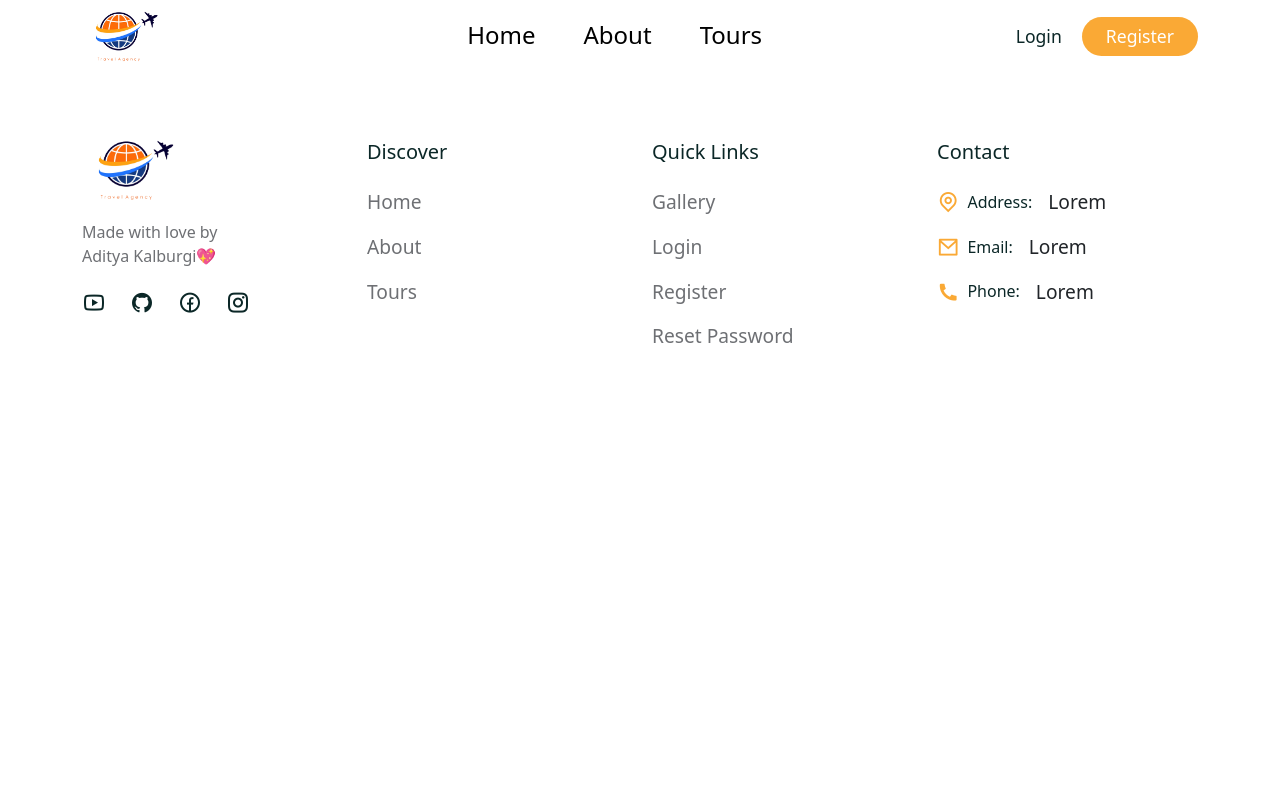
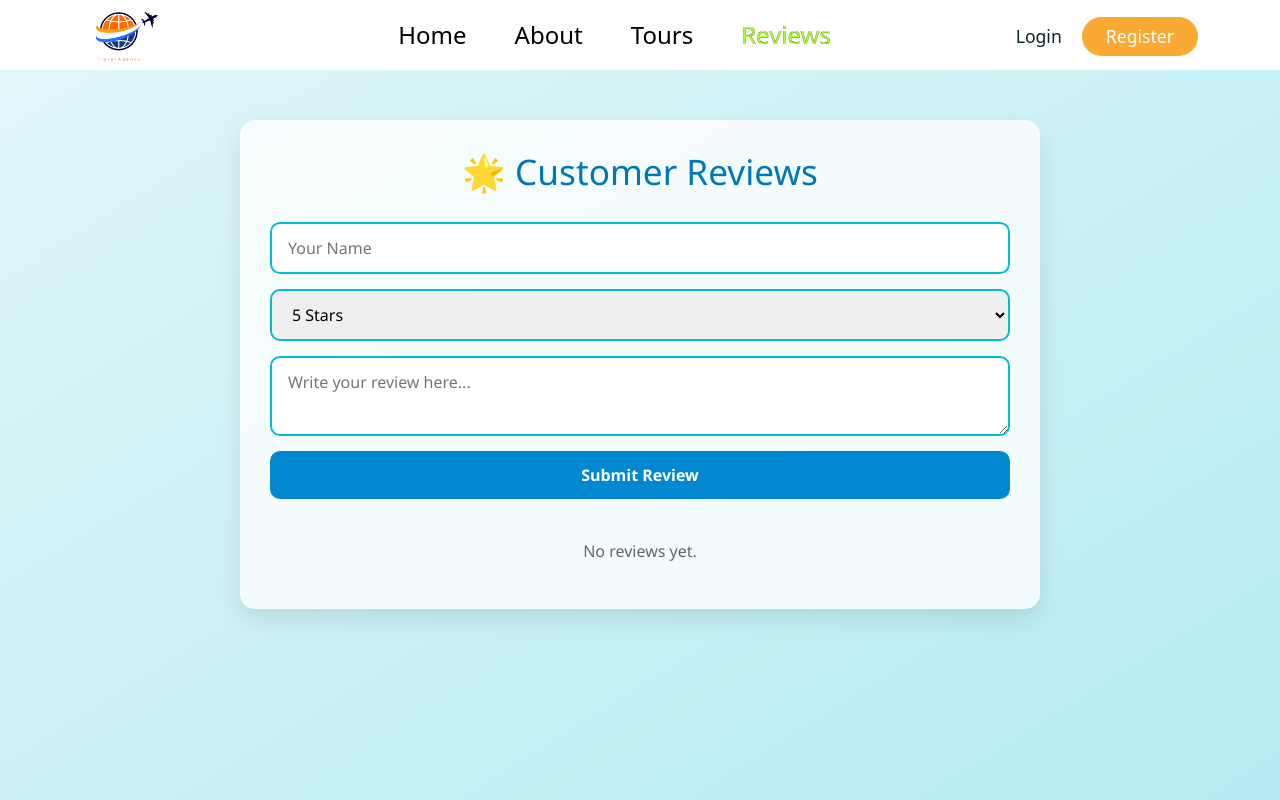
Before and after one commit to adityakalburgi/Travel_ageny_website, a React (Create React App) app in the folder frontend/: page /reviews in a window 1280 px wide. Shown: the top 800 px of the page. Built offline with nearby package versions, Linux system fonts and the light colour scheme; a web font is replaced by a local one.

Commit message:
Customer Reviews And Ratings Section Added

```diff
--- a/frontend/src/components/Header/Header.jsx
+++ b/frontend/src/components/Header/Header.jsx
@@ -1,11 +1,11 @@
 import React, { useEffect, useRef, useContext } from 'react'
 import { Container, Row, Button } from 'reactstrap'
 import { NavLink, Link, useNavigate } from 'react-router-dom'
-import Logo from '../../assets/images/logo.png'
 import Logo1 from '../../assets/images/logo1.png'
 import "./header.css"
 import { AuthContext } from '../../context/AuthContext'
 
+// ✅ Added Customer Reviews route here
 const nav__links = [
    {
       path: '/home',
@@ -18,6 +18,10 @@ const nav__links = [
    {
       path: '/tours',
       display: 'Tours'
+   },
+   {
+      path: '/reviews',    // ✅ New nav link
+      display: 'Reviews'
    },
 ]
 
@@ -44,9 +48,8 @@ const Header = () => {
 
    useEffect(() => {
       stickyHeaderFunc()
-
-      return window.removeEventListener('scroll', stickyHeaderFunc)
-   })
+      return () => window.removeEventListener('scroll', stickyHeaderFunc)
+   }, [])
 
    const toggleMenu = () => menuRef.current.classList.toggle('show__menu')
 
@@ -57,40 +60,53 @@ const Header = () => {
                <div className="nav__wrapper d-flex align-items-center justify-content-between">
                   {/* ========== LOGO ========== */}
                   <div className="logo">
-                     <img src={Logo1} alt="" />
+                     <img src={Logo1} alt="logo" />
                   </div>
-                  {/* ========================== */}
 
-                  {/* ========== MENU START ========== */}
+                  {/* ========== MENU ========== */}
                   <div className="navigation" ref={menuRef} onClick={toggleMenu}>
                      <ul className="menu d-flex align-items-center gap-5">
                         {
                            nav__links.map((item, index) => (
                               <li className="nav__item" key={index}>
-                                 <NavLink to={item.path} className={navClass => navClass.isActive ? 'active__link' : ''}>{item.display}</NavLink>
+                                 <NavLink
+                                    to={item.path}
+                                    className={navClass =>
+                                       navClass.isActive ? 'active__link' : ''
+                                    }
+                                 >
+                                    {item.display}
+                                 </NavLink>
                               </li>
                            ))
                         }
                      </ul>
                   </div>
-                  {/* ================================ */}
 
+                  {/* ========== AUTH + MOBILE ========== */}
                   <div className="nav__right d-flex align-items-center gap-4">
                      <div className="nav__btns d-flex align-items-center gap-2">
                         {
-                           user ? <> <h5 className='mb-0'>{user.username}</h5>
+                           user ? (
+                              <>
+                                 <h5 className='mb-0'>{user.username}</h5>
                                  <Button className='btn btn-dark' onClick={logout}>Logout</Button>
-                              </> : <>
-                                 <Button className='btn secondary__btn'><Link to='/login'>Login</Link></Button>
-                                 <Button className='btn primary__btn'><Link to='/register'>Register</Link></Button>
                               </>
+                           ) : (
+                              <>
+                                 <Button className='btn secondary__btn'>
+                                    <Link to='/login'>Login</Link>
+                                 </Button>
+                                 <Button className='btn primary__btn'>
+                                    <Link to='/register'>Register</Link>
+                                 </Button>
+                              </>
+                           )
                         }
-                        {/* <Button className='btn secondary__btn'><Link to='/login'>Login</Link></Button>
-                        <Button className='btn primary__btn'><Link to='/register'>Register</Link></Button> */}
                      </div>
 
                      <span className="mobile__menu" onClick={toggleMenu}>
-                        <i class="ri-menu-line"></i>
+                        <i className="ri-menu-line"></i>
                      </span>
                   </div>
                </div>
--- /dev/null
+++ b/frontend/src/components/ReviewForm.jsx
@@ -0,0 +1,56 @@
+import { useState } from "react";
+
+const ReviewForm = ({ onAddReview }) => {
+  const [name, setName] = useState("");
+  const [rating, setRating] = useState("5");
+  const [text, setText] = useState("");
+
+  const handleSubmit = (e) => {
+    e.preventDefault();
+    if (!name || !text) return;
+
+    const newReview = {
+      id: Date.now(),
+      name,
+      rating,
+      text,
+    };
+
+    onAddReview(newReview);
+    setName("");
+    setRating("5");
+    setText("");
+  };
+
+  return (
+    <form className="review-form" onSubmit={handleSubmit}>
+      <input
+        type="text"
+        placeholder="Your Name"
+        value={name}
+        onChange={(e) => setName(e.target.value)}
+        className="review-input"
+      />
+      <select
+        value={rating}
+        onChange={(e) => setRating(e.target.value)}
+        className="review-select"
+      >
+        <option>5 Stars</option>
+        <option>4 Stars</option>
+        <option>3 Stars</option>
+        <option>2 Stars</option>
+        <option>1 Star</option>
+      </select>
+      <textarea
+        placeholder="Write your review here..."
+        value={text}
+        onChange={(e) => setText(e.target.value)}
+        className="review-textarea"
+      />
+      <button type="submit" className="review-button">Submit Review</button>
+    </form>
+  );
+};
+
+export default ReviewForm;
--- /dev/null
+++ b/frontend/src/components/ReviewList.jsx
@@ -0,0 +1,21 @@
+const ReviewList = ({ reviews }) => {
+  return (
+    <div className="review-list">
+      {reviews.length === 0 ? (
+        <p className="no-reviews">No reviews yet.</p>
+      ) : (
+        reviews.map((review) => (
+          <div key={review.id} className="review-card">
+            <div className="review-card-header">
+              <h4 className="review-name">{review.name}</h4>
+              <span className="review-rating">{review.rating}</span>
+            </div>
+            <p className="review-text">{review.text}</p>
+          </div>
+        ))
+      )}
+    </div>
+  );
+};
+
+export default ReviewList;
--- /dev/null
+++ b/frontend/src/pages/CustomerReviews.css
@@ -0,0 +1,102 @@
+.review-section {
+  background: linear-gradient(to bottom right, #e0f7fa, #b2ebf2);
+  padding: 50px 20px;
+  min-height: 100vh;
+  font-family: 'Segoe UI', sans-serif;
+}
+
+.review-container {
+  max-width: 800px;
+  margin: 0 auto;
+  background-color: #ffffffcc;
+  border-radius: 15px;
+  padding: 30px;
+  box-shadow: 0 10px 25px rgba(0, 0, 0, 0.1);
+}
+
+.review-title {
+  font-size: 2.2rem;
+  text-align: center;
+  margin-bottom: 30px;
+  color: #0077b6;
+}
+
+.review-form {
+  display: flex;
+  flex-direction: column;
+  gap: 15px;
+  margin-bottom: 40px;
+}
+
+.review-input,
+.review-select,
+.review-textarea {
+  padding: 12px 16px;
+  border: 2px solid #00bcd4;
+  border-radius: 10px;
+  font-size: 1rem;
+  width: 100%;
+  box-sizing: border-box;
+}
+
+.review-textarea {
+  resize: vertical;
+  min-height: 80px;
+}
+
+.review-button {
+  padding: 12px 20px;
+  background-color: #0288d1;
+  color: white;
+  font-weight: bold;
+  border: none;
+  border-radius: 10px;
+  cursor: pointer;
+  transition: background 0.3s;
+}
+
+.review-button:hover {
+  background-color: #0277bd;
+}
+
+.review-list {
+  display: flex;
+  flex-direction: column;
+  gap: 20px;
+}
+
+.review-card {
+  background: #e0f7fa;
+  padding: 20px;
+  border-radius: 12px;
+  border: 1px solid #b2ebf2;
+  box-shadow: 0 4px 10px rgba(0, 0, 0, 0.05);
+}
+
+.review-card-header {
+  display: flex;
+  justify-content: space-between;
+  margin-bottom: 8px;
+}
+
+.review-name {
+  font-size: 1.2rem;
+  font-weight: 600;
+  color: #0077b6;
+}
+
+.review-rating {
+  font-size: 1rem;
+  font-weight: bold;
+  color: #00acc1;
+}
+
+.review-text {
+  font-size: 1rem;
+  color: #333;
+}
+
+.no-reviews {
+  text-align: center;
+  color: #666;
+}
--- /dev/null
+++ b/frontend/src/pages/CustomerReviews.jsx
@@ -0,0 +1,24 @@
+import { useState } from "react";
+import ReviewForm from "../components/ReviewForm";
+import ReviewList from "../components/ReviewList";
+import "./CustomerReviews.css";
+
+const CustomerReviews = () => {
+  const [reviews, setReviews] = useState([]);
+
+  const handleAddReview = (review) => {
+    setReviews([review, ...reviews]);
+  };
+
+  return (
+    <section className="review-section">
+      <div className="review-container">
+        <h2 className="review-title">🌟 Customer Reviews</h2>
+        <ReviewForm onAddReview={handleAddReview} />
+        <ReviewList reviews={reviews} />
+      </div>
+    </section>
+  );
+};
+
+export default CustomerReviews;
--- a/frontend/src/router/Routers.js
+++ b/frontend/src/router/Routers.js
@@ -10,19 +10,25 @@ import Tours from './../pages/Tours'
 import ForgotPassword from '../pages/ForgotPassword'
 import ResetPassword from '../pages/ResetPassword'
 
+// ✅ Import the CustomerReviews page
+import CustomerReviews from '../pages/CustomerReviews'
+
 const Routers = () => {
    return (
       <Routes>
-         <Route path='/' element={<Navigate to='/home'/>} />
-         <Route path='/home' element={<Home/>} />
-         <Route path='/tours' element={<Tours/>} />
-         <Route path='/tours/:id' element={<TourDetails/>} />
-         <Route path='/login' element={<Login/>} />
-         <Route path='/register' element={<Register/>} />
-         <Route path='/thank-you' element={<ThankYou/>} />
-         <Route path='/tours/search' element={<SearchResultList/>} />
-         <Route path='/forgot-password' element={<ForgotPassword/>} />
-         <Route path='/reset-password/:token' element={<ResetPassword/>} />
+         <Route path='/' element={<Navigate to='/home' />} />
+         <Route path='/home' element={<Home />} />
+         <Route path='/tours' element={<Tours />} />
+         <Route path='/tours/:id' element={<TourDetails />} />
+         <Route path='/login' element={<Login />} />
+         <Route path='/register' element={<Register />} />
+         <Route path='/thank-you' element={<ThankYou />} />
+         <Route path='/tours/search' element={<SearchResultList />} />
+         <Route path='/forgot-password' element={<ForgotPassword />} />
+         <Route path='/reset-password/:token' element={<ResetPassword />} />
+
+         {/* ✅ Add this new full-page route */}
+         <Route path='/reviews' element={<CustomerReviews />} />
       </Routes>
    )
 }
```
Also changed, not shown: 1 other file (tests, documents, lock files or other folders).
